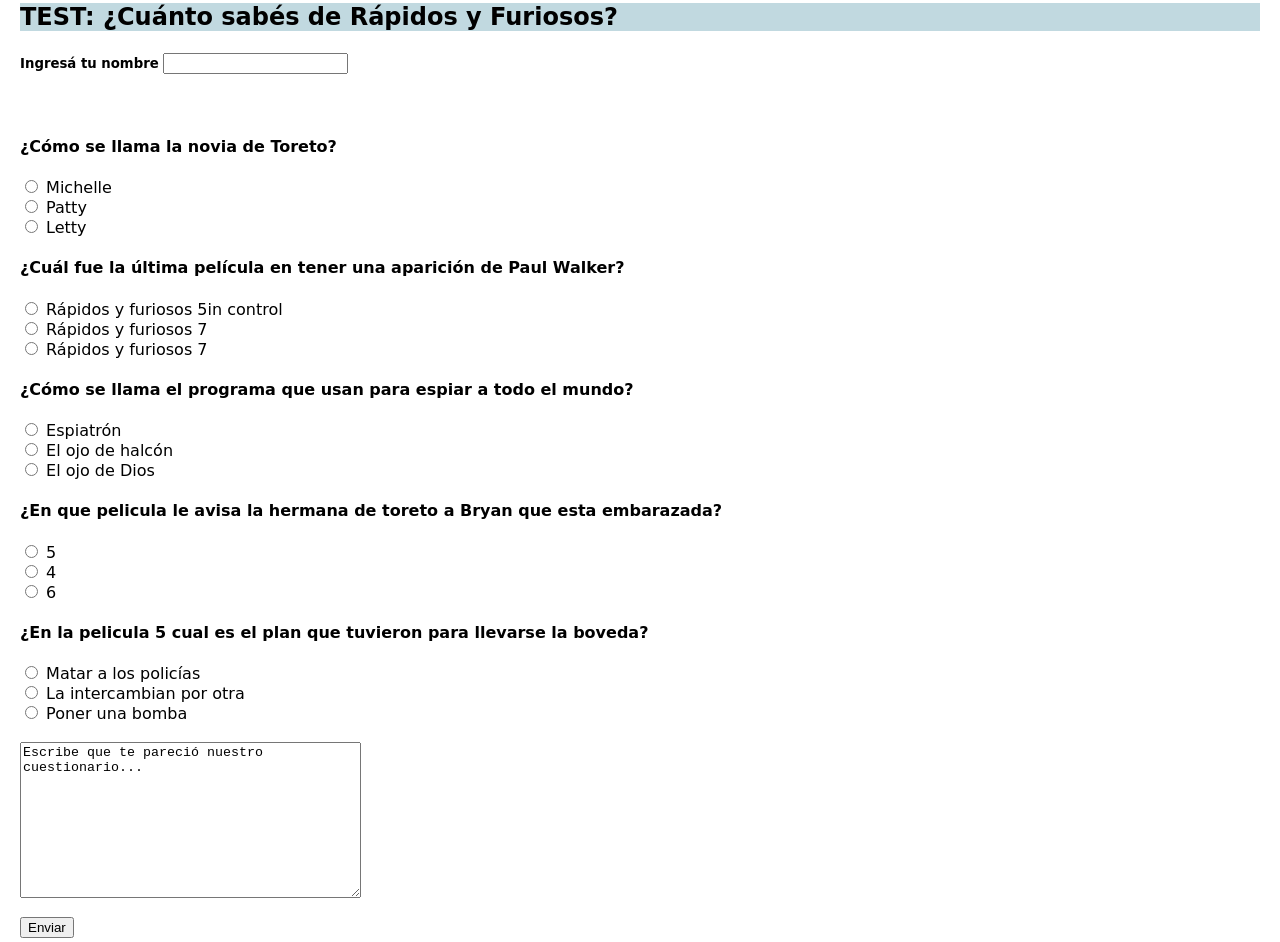
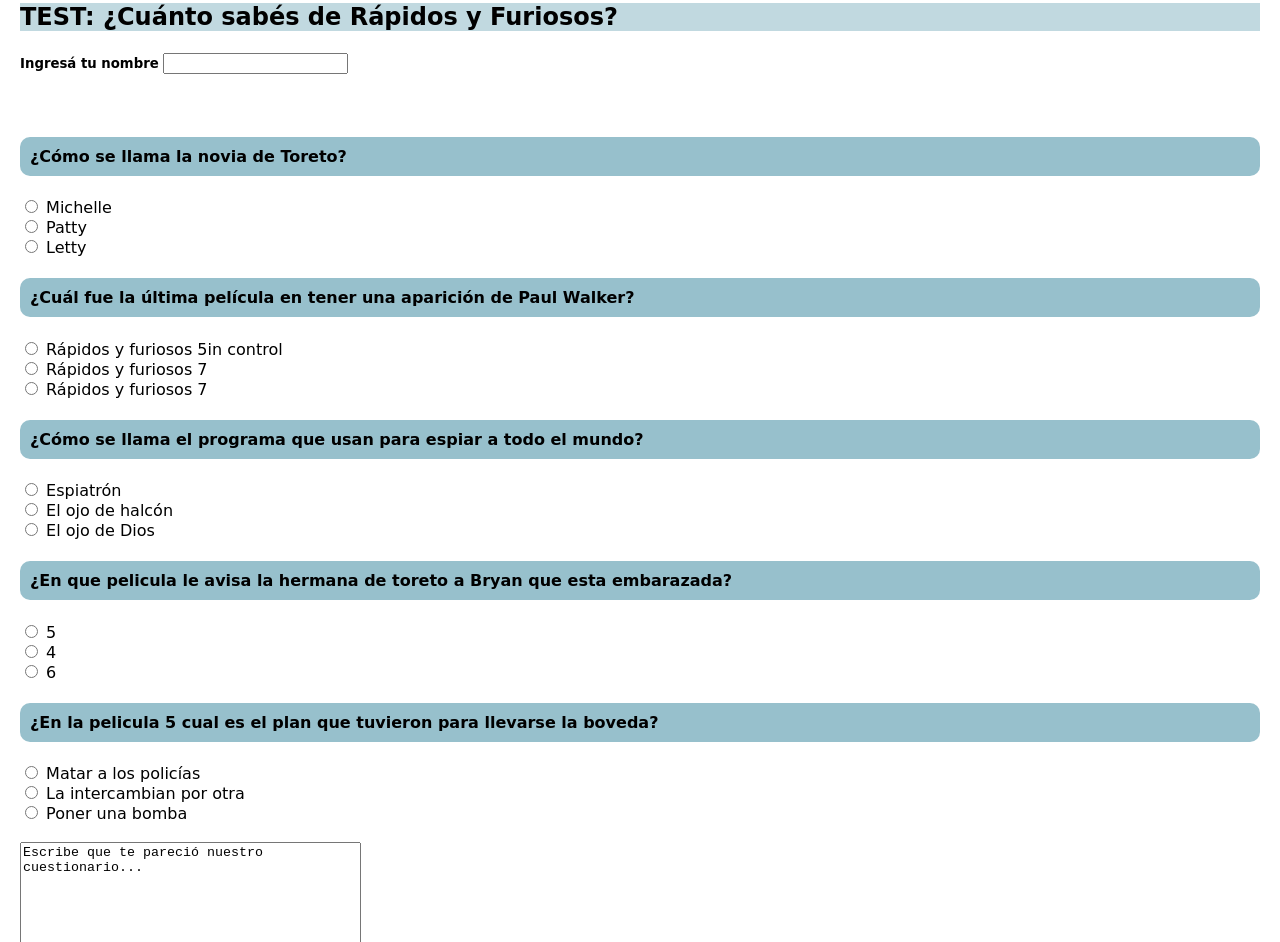
Before and after one commit to SolMaquiavelo/Rapidos-y-furiosos, a plain HTML site: page index.html in a window 1280 px wide. Shown: the part 1708-2650 px from the top of the page. Drawn offline with Linux system fonts and the light colour scheme; a web font is replaced by a local one.

Commit message:
Update estilos.css

```diff
--- a/estilos.css
+++ b/estilos.css
@@ -36,3 +36,9 @@
     margin: 20px;
     border-radius: 10px;
 }
+.pr{
+    background-color:rgb(151, 192, 204) ;
+    text-decoration: none;
+    padding: 10px;
+    border-radius: 10px;
+}
```
